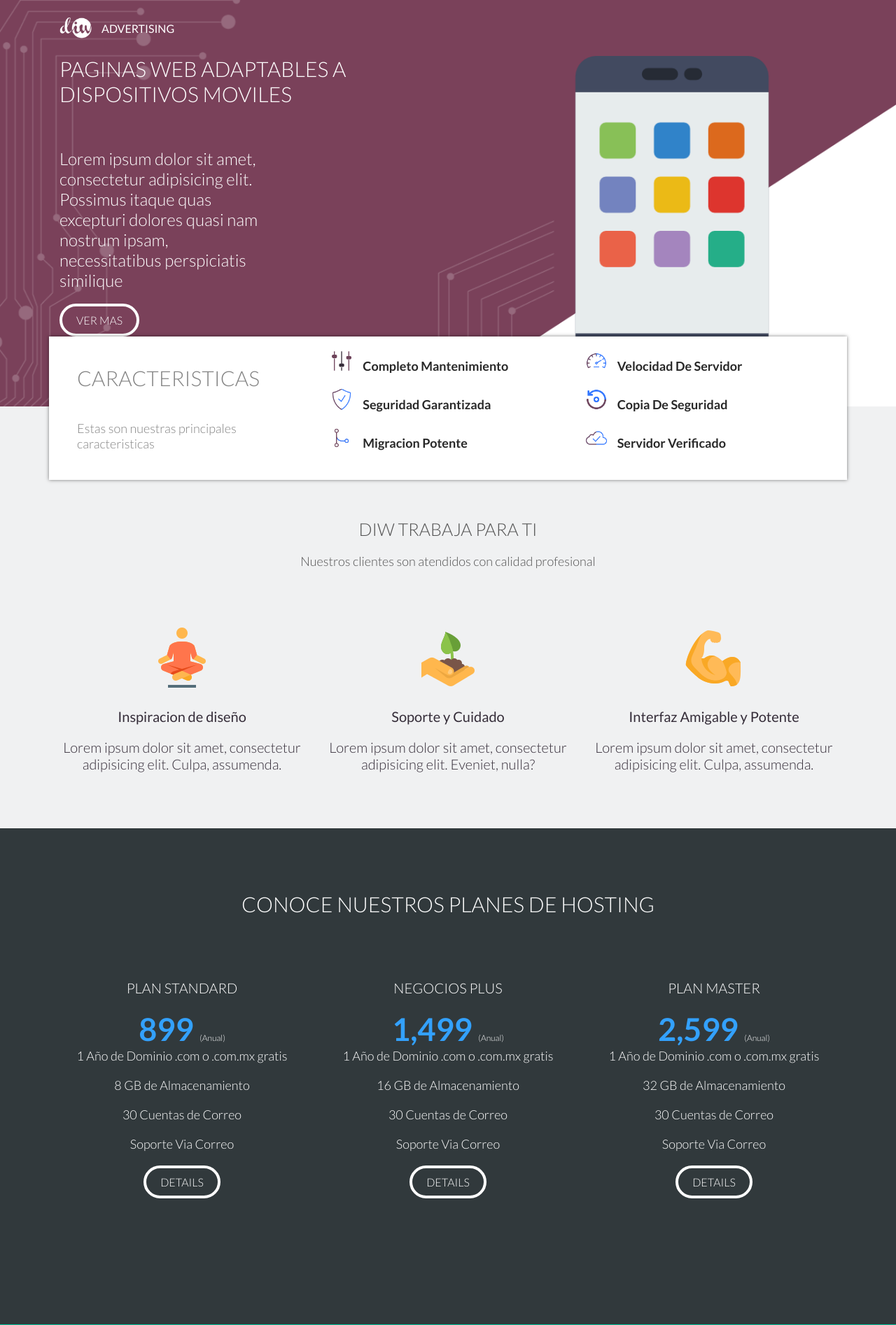
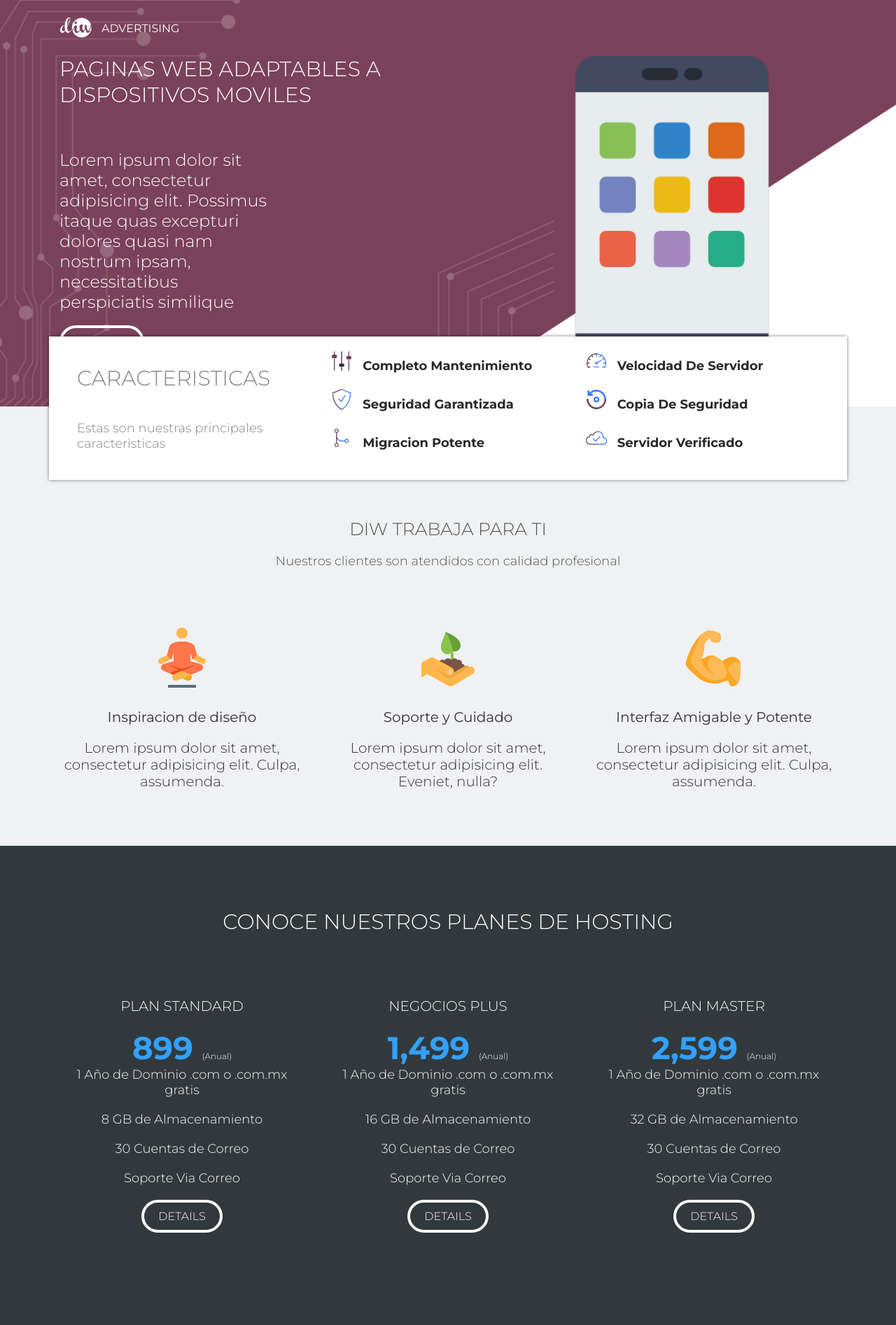
Before and after one commit to reideri/designinnweb, a PHP site: page /designning/ in a window 1280 px wide. Shown: the top 1894 px of the page at 70% size. Run offline with PHP 8.4, Linux system fonts and the light colour scheme; data that the repository does not hold is empty.

Commit message:
Cambio de tipo de fuente

```diff
--- a/views/css/style.css
+++ b/views/css/style.css
@@ -10,7 +10,7 @@ html {
 
 body {
 	background-color: #f0f1f2;
-	font-family: 'Lato', sans-serif;
+	font-family: 'Montserrat', sans-serif;
 	color: #525252;
 }
 
@@ -34,7 +34,7 @@ ul, ol {
 
 .btn {
 	border: 0;
-	font-family: 'Lato', sans-serif;
+	font-family: 'Montserrat', sans-serif;
 	padding: 10px 20px;
 	display: inline-block;
 	border-radius: 50px;
@@ -43,7 +43,7 @@ ul, ol {
 
 .btn-large {
 	border: 0;
-	font-family: 'Lato', sans-serif;
+	font-family: 'Montserrat', sans-serif;
 	padding: 13px 51px;
 	display: inline-block;
 	border-radius: 50px;
--- a/views/template.php
+++ b/views/template.php
@@ -5,7 +5,7 @@
 	<meta name="viewport" content="width=device-width, user-scalable=no, initial-scale=1.0, maximum-scale=1.0, minimum-scale=1.0">
 	<?php $Route = RouteModel::Route(); ?>
 	<link rel="icon" href="<?php echo $Route; ?>views/favicon.png">
-	<link href="https://fonts.googleapis.com/css?family=Lato:300,400,700" rel="stylesheet">
+	<link href="https://fonts.googleapis.com/css?family=Montserrat:300,400,700" rel="stylesheet">
 	<link rel="stylesheet" href="<?php echo $Route; ?>views/css/gridsystem.min.css">
 	<link rel="stylesheet" href="<?php echo $Route; ?>views/css/animate.css">
 	<link rel="stylesheet" href="<?php echo $Route; ?>views/css/themify-icons.css">
```
